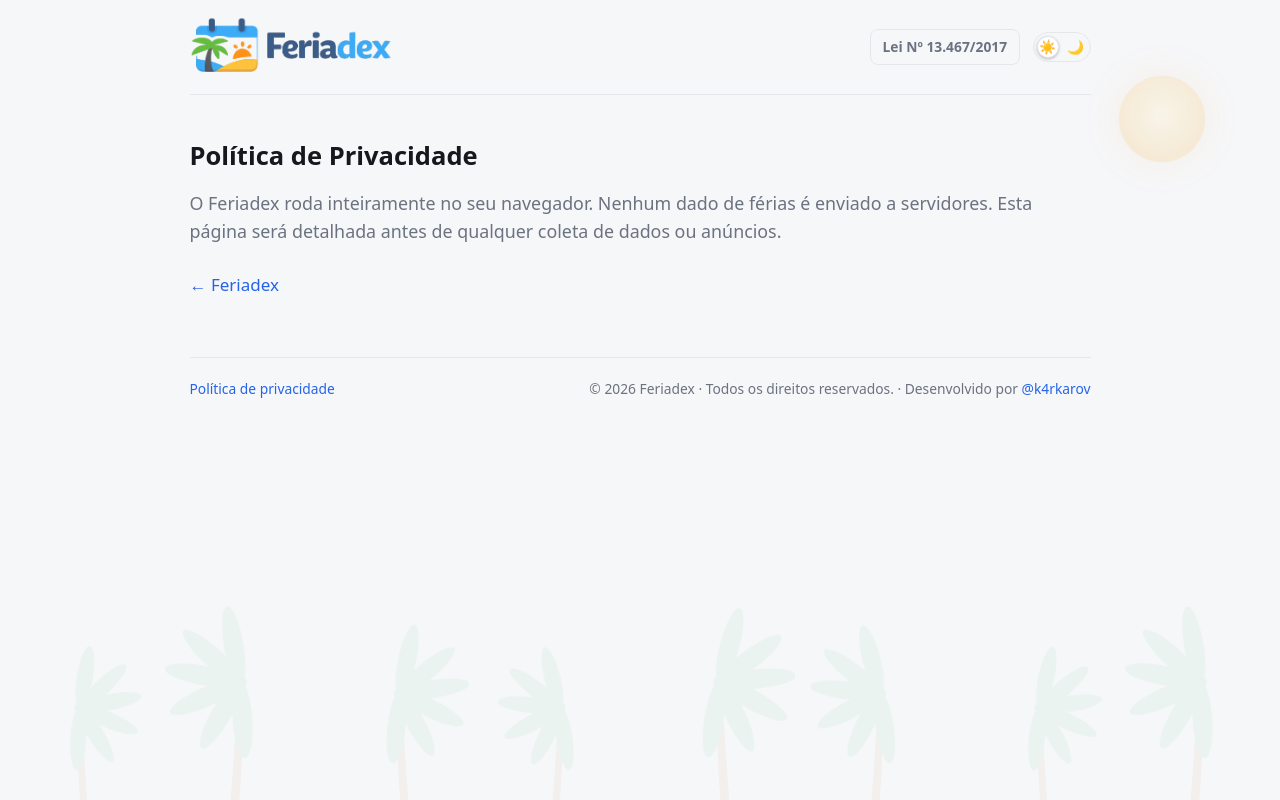
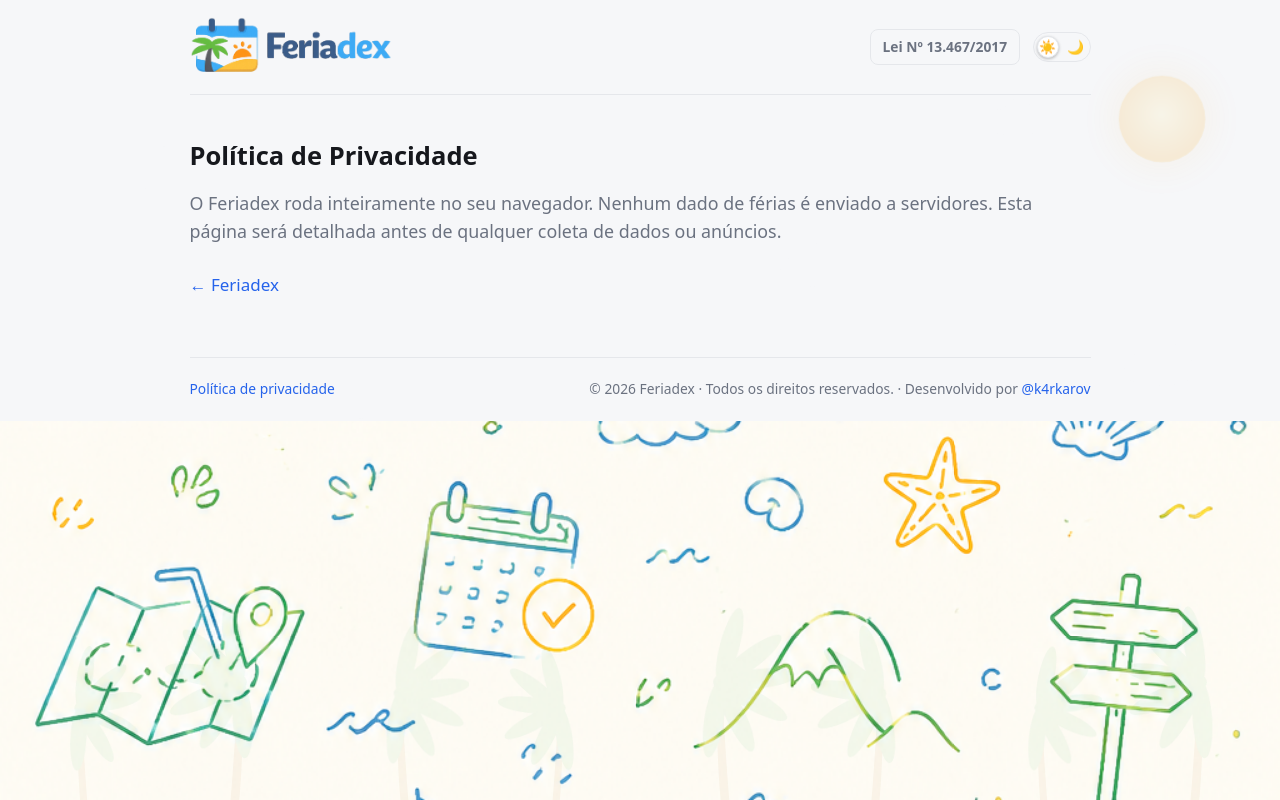
Before and after one commit to k4rkarov/feriadex, a Next.js app in the folder apps/web/: page /politica-privacidade in a window 1280 px wide. Built offline with nearby package versions, Linux system fonts and the light colour scheme.

Commit message:
feat: GitHub Pages deploy (basePath /feriadex) + wallpaper

```diff
--- a/apps/web/app/layout.tsx
+++ b/apps/web/app/layout.tsx
@@ -3,14 +3,15 @@ import { t } from "@feriadex/i18n";
 import { Header } from "../components/Header";
 import { Footer } from "../components/Footer";
 import { Background } from "../components/Background";
+import { asset } from "../lib/asset";
 import "../styles/globals.css";
 
 export const metadata: Metadata = {
   title: t("app.title"),
   description: t("app.tagline"),
   icons: {
-    icon: "/images/icon.png",
-    apple: "/images/icon.png",
+    icon: asset("/images/icon.png"),
+    apple: asset("/images/icon.png"),
   },
 };
 
--- a/apps/web/app/politica-privacidade/page.tsx
+++ b/apps/web/app/politica-privacidade/page.tsx
@@ -1,4 +1,5 @@
 import { t } from "@feriadex/i18n";
+import { asset } from "../../lib/asset";
 
 export const metadata = { title: `${t("privacy.title")} · ${t("app.title")}` };
 
@@ -10,7 +11,7 @@ export default function PrivacyPage() {
         {t("privacy.body")}
       </p>
       <p className="mt-6">
-        <a className="text-accent" href="/">
+        <a className="text-accent" href={asset("/")}>
           ← {t("app.title")}
         </a>
       </p>
--- a/apps/web/components/Background.module.css
+++ b/apps/web/components/Background.module.css
@@ -1,3 +1,13 @@
+.wallpaper {
+  position: fixed;
+  inset: 0;
+  z-index: -1;
+  background-size: cover;
+  background-position: center;
+  background-repeat: no-repeat;
+  pointer-events: none;
+}
+
 .wrap {
   position: fixed;
   left: 0;
--- a/apps/web/components/Background.tsx
+++ b/apps/web/components/Background.tsx
@@ -1,4 +1,5 @@
 import type { CSSProperties } from "react";
+import { asset } from "../lib/asset";
 import s from "./Background.module.css";
 
 const FRONDS = [-78, -40, -8, 26, 62, 96];
@@ -70,6 +71,11 @@ function Palm() {
 export function Background() {
   return (
     <>
+      <div
+        className={s.wallpaper}
+        aria-hidden="true"
+        style={{ backgroundImage: `url(${asset("/images/wallpaper.png")})` }}
+      />
       <div className={s.sun} aria-hidden="true" />
       <div className={s.moon} aria-hidden="true" />
       <div className={s.clouds} aria-hidden="true">
--- a/apps/web/components/Footer.tsx
+++ b/apps/web/components/Footer.tsx
@@ -1,10 +1,11 @@
 import { t } from "@feriadex/i18n";
+import { asset } from "../lib/asset";
 import s from "./Footer.module.css";
 
 export function Footer() {
   return (
     <footer className={s.footer}>
-      <a className={s.link} href="/politica-privacidade">
+      <a className={s.link} href={asset("/politica-privacidade")}>
         {t("footer.privacy")}
       </a>
       <span className={s.copy}>
--- a/apps/web/components/Header.tsx
+++ b/apps/web/components/Header.tsx
@@ -1,5 +1,6 @@
 import { t } from "@feriadex/i18n";
 import { ThemeToggle } from "./ThemeToggle";
+import { asset } from "../lib/asset";
 import s from "./Header.module.css";
 
 const LAW_URL =
@@ -9,7 +10,11 @@ export function Header() {
   return (
     <header className={s.header}>
       {/* eslint-disable-next-line @next/next/no-img-element */}
-      <img className={s.logo} src="/images/logo.png" alt={t("app.title")} />
+      <img
+        className={s.logo}
+        src={asset("/images/logo.png")}
+        alt={t("app.title")}
+      />
       <div className={s.actions}>
         <a
           className={s.law}
--- /dev/null
+++ b/apps/web/lib/asset.ts
@@ -0,0 +1,9 @@
+/**
+ * Base path prefix for static assets (empty locally / on a custom domain,
+ * "/feriadex" on the GitHub Pages project page). Next.js applies basePath to
+ * routes and next/link, but NOT to raw string asset paths (CSS url(), <img>,
+ * metadata icons), so those must go through this helper.
+ */
+export const BASE_PATH = process.env.NEXT_PUBLIC_BASE_PATH ?? "";
+
+export const asset = (path: string): string => `${BASE_PATH}${path}`;
--- a/apps/web/next.config.mjs
+++ b/apps/web/next.config.mjs
@@ -1,7 +1,13 @@
+const basePath = process.env.NEXT_PUBLIC_BASE_PATH || "";
+
 /** @type {import('next').NextConfig} */
 const nextConfig = {
   // Front-end only MVP: fully static site, no server (ADR #9).
   output: "export",
+  // Set to "/feriadex" for the GitHub Pages project page; empty locally / on a
+  // custom domain. Comes from the deploy workflow env.
+  basePath: basePath || undefined,
+  assetPrefix: basePath || undefined,
   reactStrictMode: true,
   // Workspace packages ship TypeScript source; let Next transpile them.
   transpilePackages: [
```
